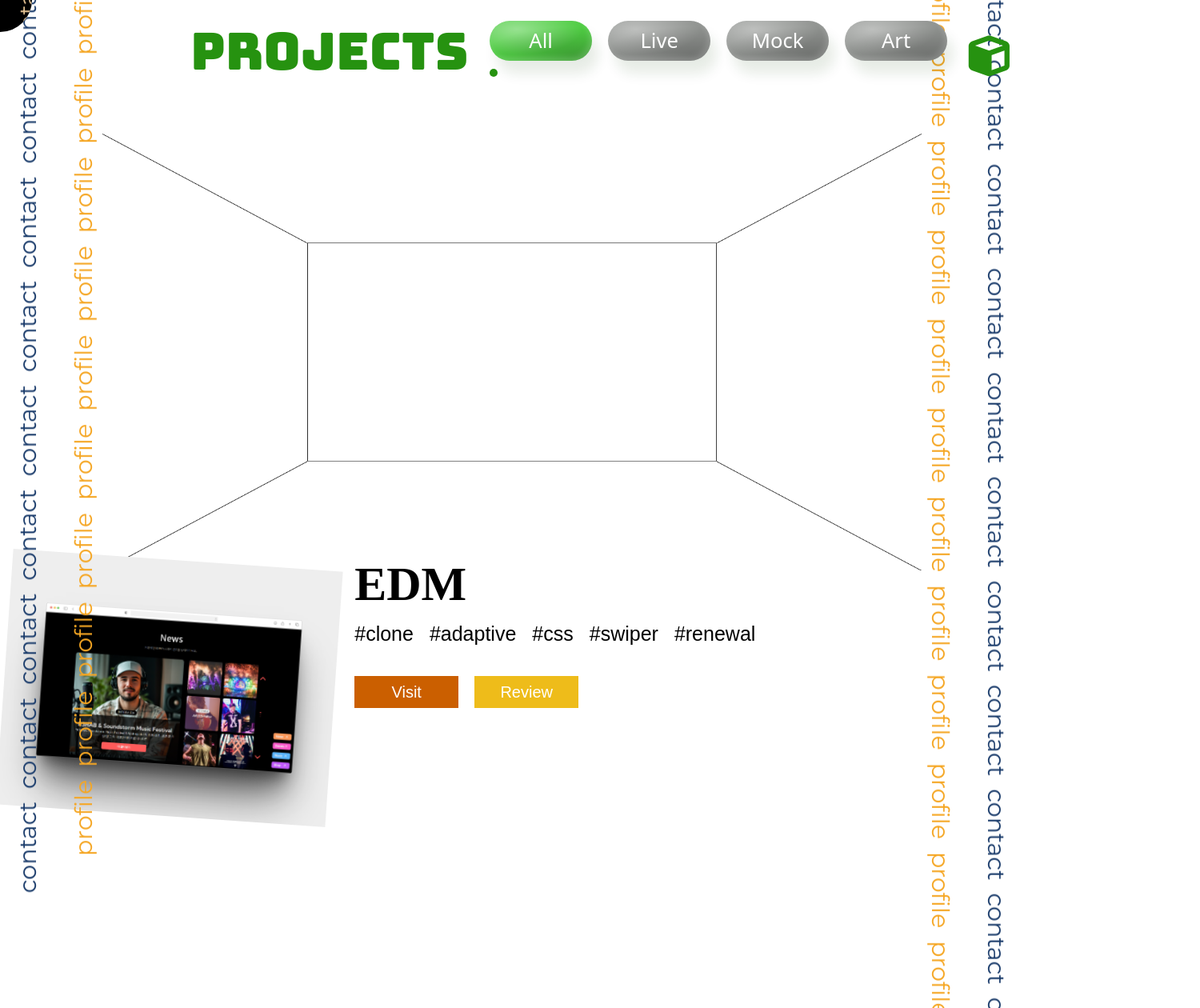
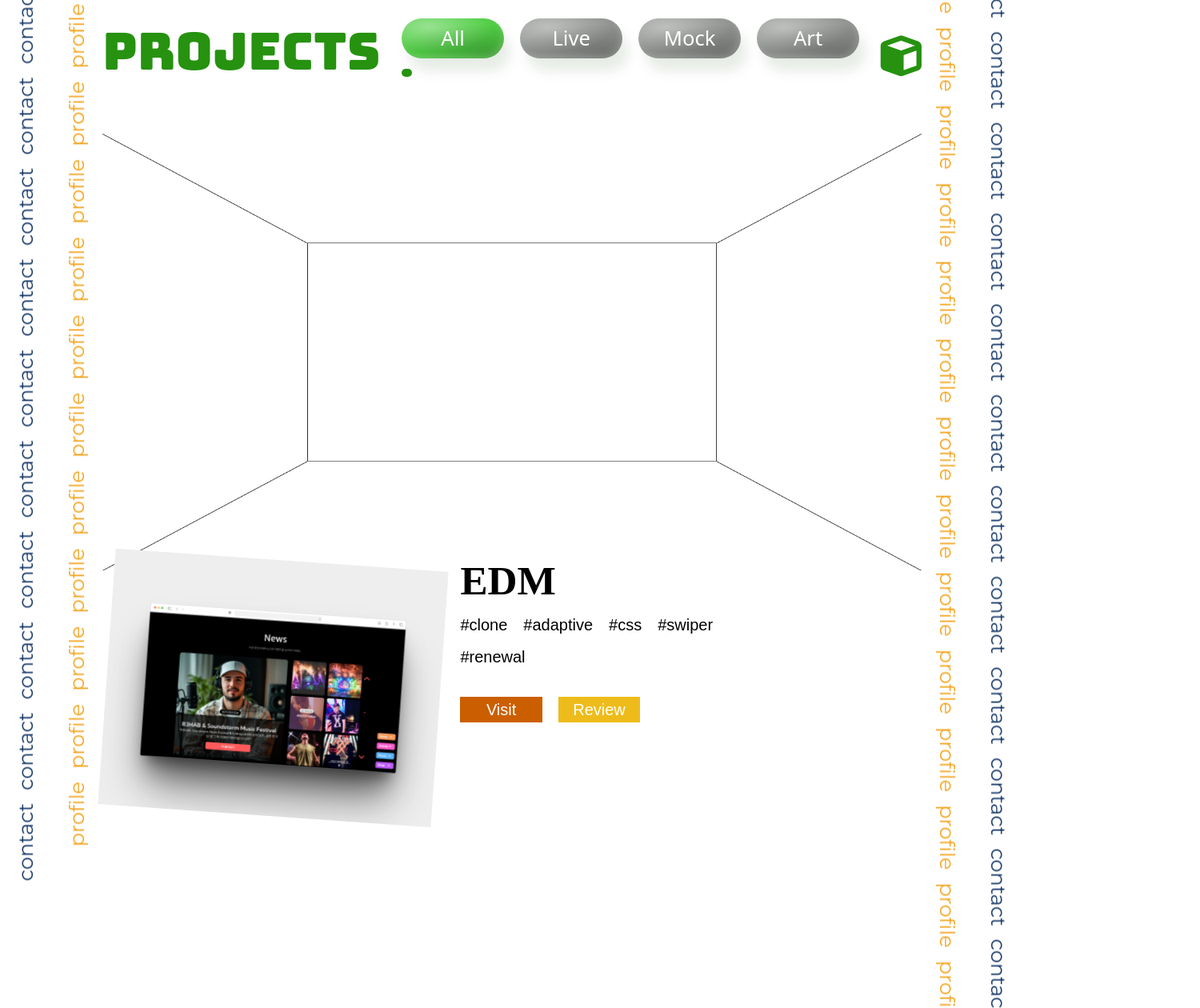
Before and after one commit to freeleearte/portfolio, a React (Create React App) app: page /projects in a window 1280 px wide. Shown: the top 1260 px of the page at 80% size, 1500 px wide, since content can reach past the window. Built offline with nearby package versions, Linux system fonts and the light colour scheme; a web font is replaced by a local one.

Commit message:
reponsive projects & contact

```diff
--- a/src/actions/useProjectAnimations.js
+++ b/src/actions/useProjectAnimations.js
@@ -16,7 +16,7 @@ const useProjectAnimations = (deps = []) => {
         if (!ScrollTrigger.getById("progress-bar")) {
             gsap.to(".progress_bar", {
                 id: "progress-bar",
-                width: "180px",
+                width: "100%",
                 ease: "none",
                 scrollTrigger: {
                     trigger: document.body,
@@ -169,7 +169,7 @@ const useProjectAnimations = (deps = []) => {
             }
 
             gsap.to(info, {
-                marginTop: "100px",
+                marginTop: "10vh",
                 scrollTrigger: {
                     ...baseAnimation,
                     start: "top center",
--- a/src/components/ContactItem.css
+++ b/src/components/ContactItem.css
@@ -90,3 +90,55 @@
     padding: 15px;
     border-radius: 10px;
 }
+
+@media screen and (max-width: 1500px) {
+    .item_wrap .top p {
+        font-size: 4vw;
+    }
+
+    .item_wrap .top i {
+        font-size: 6vw;
+    }
+
+    .item_wrap em {
+        font-size: 3vw;
+    }
+
+    .item_wrap .info {
+        top: 12vh;
+    }
+
+    .item_wrap.instagram .info {
+        top: 25%;
+        width: 60%;
+        gap: 5vw;
+    }
+
+    .item_wrap.linkedIn .info i {
+        font-size: 4vw;
+    }
+
+    .item_wrap.instagram .info img {
+        width: 12vw;
+    }
+
+    .item_wrap.linkedIn a {
+        padding: 1vw;
+        border-radius: 2vw;
+    }
+}
+
+@media screen and (max-width: 1000px) {
+    .item_wrap .info i {
+        font-size: 3vw;
+        margin-left: 2vw;
+    }
+
+    .item_wrap.instagram .info em {
+        font-size: 2.5vw;
+    }
+
+    .item_wrap.instagram .info em b {
+        font-size: 3vw;
+    }
+}
--- a/src/components/CustomCursor.css
+++ b/src/components/CustomCursor.css
@@ -2,12 +2,13 @@
     position: fixed;
     top: 0;
     left: 0;
-    width: 80px;
-    height: 80px;
+    width: 4vw;
+    height: 4vw;
     background-color: #fff;
     border-radius: 50%;
     z-index: 9999;
     transform: translate(-50%, -50%);
     pointer-events: none;
     mix-blend-mode: difference;
+    display: none;
 }
--- a/src/components/CustomCursor.js
+++ b/src/components/CustomCursor.js
@@ -8,6 +8,15 @@ const CustomCursor = () => {
         const moveCursor = (e) => {
             const cursor = cursorRef.current;
             if (!cursor) return;
+
+            const isMouseDevice = window.matchMedia('(pointer: fine)').matches;
+
+            if (!isMouseDevice) {
+                cursor.style.display = 'none';
+                return;
+            } else {
+                cursor.style.display = 'block';
+            }
 
             // 페이지 좌표 계산 (스크롤을 고려)
             const cursorCx = cursor.offsetWidth / 2;
--- a/src/components/Header.css
+++ b/src/components/Header.css
@@ -9,11 +9,15 @@
 
 .Header.projects {
     position: fixed;
+    left: 50%;
+    transform: translateX(-50%);
 }
 
 .Header.profile {
     position: fixed;
     top: 0;
+    left: 50%;
+    transform: translateX(-50%);
 }
 
 .Header.contact {
--- a/src/components/ProjectsItem.css
+++ b/src/components/ProjectsItem.css
@@ -153,3 +153,72 @@
 .p_con.r_con .img_wrap .img {
     transform: rotateZ(-4deg);
 }
+
+@media screen and (max-width: 1800px) {
+    .p_con {
+        width: 80vw;
+        height: 400px;
+        padding-block: 100px;
+        margin-block: 100px;
+    }
+
+    .p_con .info .txt h3 {
+        font-size: 4vw;
+        margin-bottom: 20px;
+    }
+}
+
+@media screen and (max-width: 1500px) {
+    .p_con .info .txt ul.hash li {
+        font-size: 20px;
+    }
+
+    .p_con .info ul.btn li {
+        width: 8vw;
+        height: 2.5vw;
+    }
+}
+
+@media screen and (max-width: 1200px) {
+    .p_con .img_wrap .img {
+        width: 100%;
+        height: 40vw;
+    }
+
+    .p_con .info .txt h3 {
+        font-size: 5vw;
+        margin-bottom: 20px;
+    }
+
+    .p_con .info ul.btn li a {
+        font-size: 16px;
+    }
+
+    .p_con .info ul.btn li {
+        width: 80px;
+        height: 25px;
+    }
+}
+
+@media screen and (max-width: 500px) {
+    .p_con {
+        width: 50vw;
+        flex-direction: column;
+        height: 60vh;
+        padding-block: 0;
+        margin-block: 100px;
+    }
+
+    .p_con .img_wrap {
+        margin-bottom: 0;
+    }
+
+    .p_con .info {
+        width: 80vw;
+        margin-left: 0;
+    }
+
+    .p_con .info .txt {
+        /* width: 50vw; */
+    }
+}
--- a/src/components/ProjectsNav.css
+++ b/src/components/ProjectsNav.css
@@ -44,11 +44,11 @@ ul.nav li.art.on p {
 }
 
 ul.nav li .progress_bar {
-    margin-top: 10px;
-    width: 10px;
-    height: 10px;
+    margin-top: 1vw;
+    width: 1vw;
+    height: 0.8vw;
     background: #269210;
-    border-radius: 5px 5px 5px 5px;
+    border-radius: 1vw 1vw 1vw 1vw;
     display: none;
 }
 
@@ -79,4 +79,8 @@ ul.nav li.on .progress_bar {
     ul.nav li p {
         height: 4vw;
     }
+
+    ul.nav {
+        gap: 2vw;
+    }
 }
--- a/src/components/SideNav.css
+++ b/src/components/SideNav.css
@@ -69,3 +69,28 @@
 .f_contact {
   color: #1C3D6C;
 }
+
+@media screen and (max-width: 1300px) {
+
+  .f_left .txtAniBox,
+  .f_right .txtAniBox {
+    font-size: 2vw;
+    line-height: 1.2;
+  }
+
+  .f_left.in {
+    left: 5vw;
+    top: 0;
+  }
+
+  .f_right.in {
+    right: 5vw;
+    top: 0;
+  }
+
+  .f_left .txtAniBox .scroll,
+  .f_right .txtAniBox .scroll {
+    height: 5vw;
+    width: 100vh;
+  }
+}
--- a/src/components/Tab_menu.css
+++ b/src/components/Tab_menu.css
@@ -25,7 +25,8 @@
     width: 100vw;
     height: 100vh;
     position: fixed;
-    left: 0;
+    left: 50%;
+    transform: translateX(-50%);
     top: 0;
     z-index: 999;
     background: #58175C40;
@@ -236,6 +237,16 @@
     .right.r_main>img {
         width: 70%;
     }
+
+    .right .info {
+        right: 15vw;
+    }
+
+    .right>img {
+        width: 20vw;
+        object-fit: contain;
+        margin-left: 0;
+    }
 }
 
 @media screen and (max-width: 700px) {
--- a/src/index.css
+++ b/src/index.css
@@ -60,13 +60,28 @@ body {
   opacity: 1;
 }
 
-@media screen and (max-width: 834px) {
+.wrap {
+  width: 100%;
+}
+
+@media screen and (max-width: 1800px) {
   .inner {
     max-width: 80%;
   }
+}
+
+@media screen and (max-width: 1300px) {
 
   .f_left,
   .f_right {
-    width: 30px;
+    width: 5vw;
   }
 }
+
+@media screen and (max-width: 834px) {
+
+  .f_left,
+  .f_right {
+    width: 2vw;
+  }
+}
```
Lines whose indentation alone changed are shown as unchanged.
